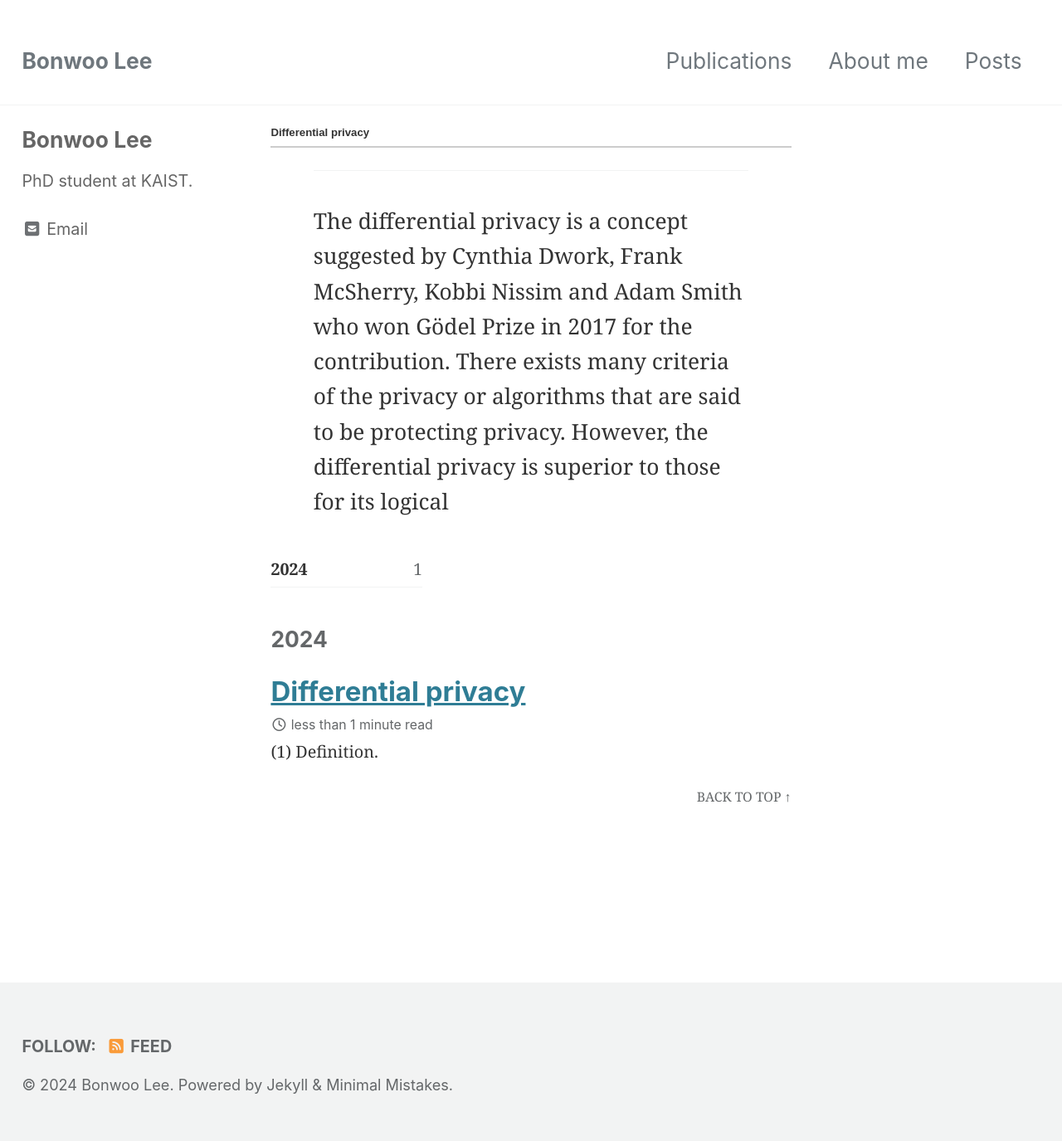
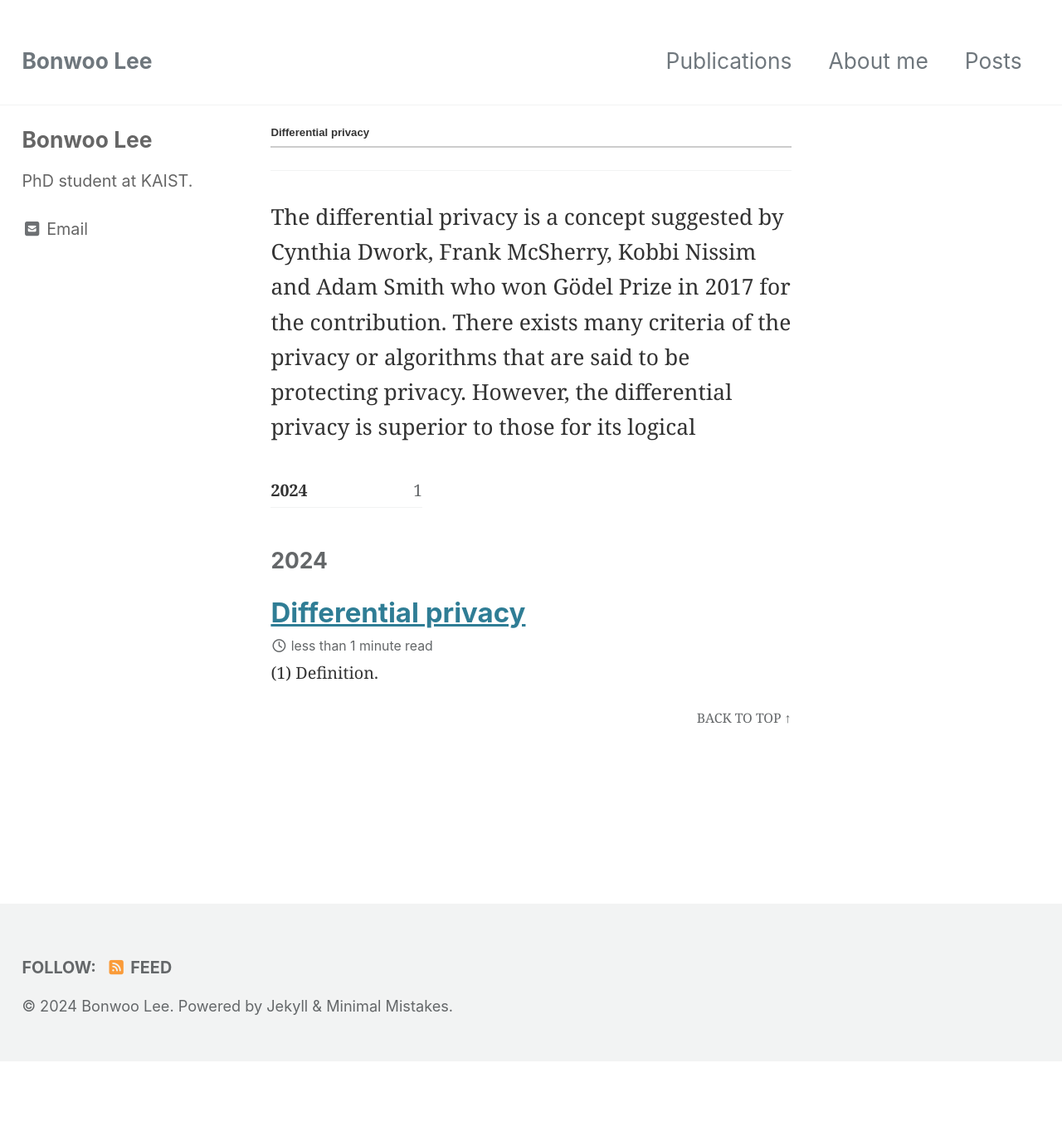
Before and after one commit to righthim/righthim.github.io, a Jekyll site: the page built from _posts/2024-12-29-Differential privacy (definition).md, in a window 1280 px wide. Shown: the whole page at 83% size. Built offline with Jekyll 4.4.1, drawn with Linux system fonts in a browser that asks for light colours; cached includes are drawn as plain includes; after the commit the page ends 1279 px from its top, so only the background shows below that.

Commit message:
Update post custom.css

```diff
--- a/assets/css/post custom.css
+++ b/assets/css/post custom.css
@@ -2,31 +2,6 @@
 
 /* In assets/css/post_custom.css */
 
-/* Define the post-container class */
-.post-container {
-  box-sizing: border-box; /* Include padding and border in width/height */
-  width: 90%;             /* 90% of the parent (archive) width */
-  max-width: 1200px;      /* Optional: Max width for large screens */
-  margin: 0 auto;         /* Center the container within the archive */
-  padding: 0 20px;        /* Optional: Padding inside the container */
-}
-.page__title {
-  display: block;          /* Make the title behave like a block element */
-  width: 100%;             /* Ensure the title takes full width */
-  max-width: 1200px;       /* Optional: Set max width */
-  margin: 0 auto;          /* Center the title */
-  padding: 0;              /* Reset any padding */
-  font-size: 2.5em;        /* Adjust font size */
-  font-family: 'Arial', sans-serif;  /* Adjust the font */
-  border-bottom: 2px solid #ccc;   /* Optional: Add a border under the title */
-}
-
-/* Optional: If you want to style individual elements */
-.post-container h1,
-.post-container h2,
-.post-container p {
-  margin-bottom: 1.5em;  /* Space out the headings and paragraphs */
-}
 
 
 /* Post title styling */
```
